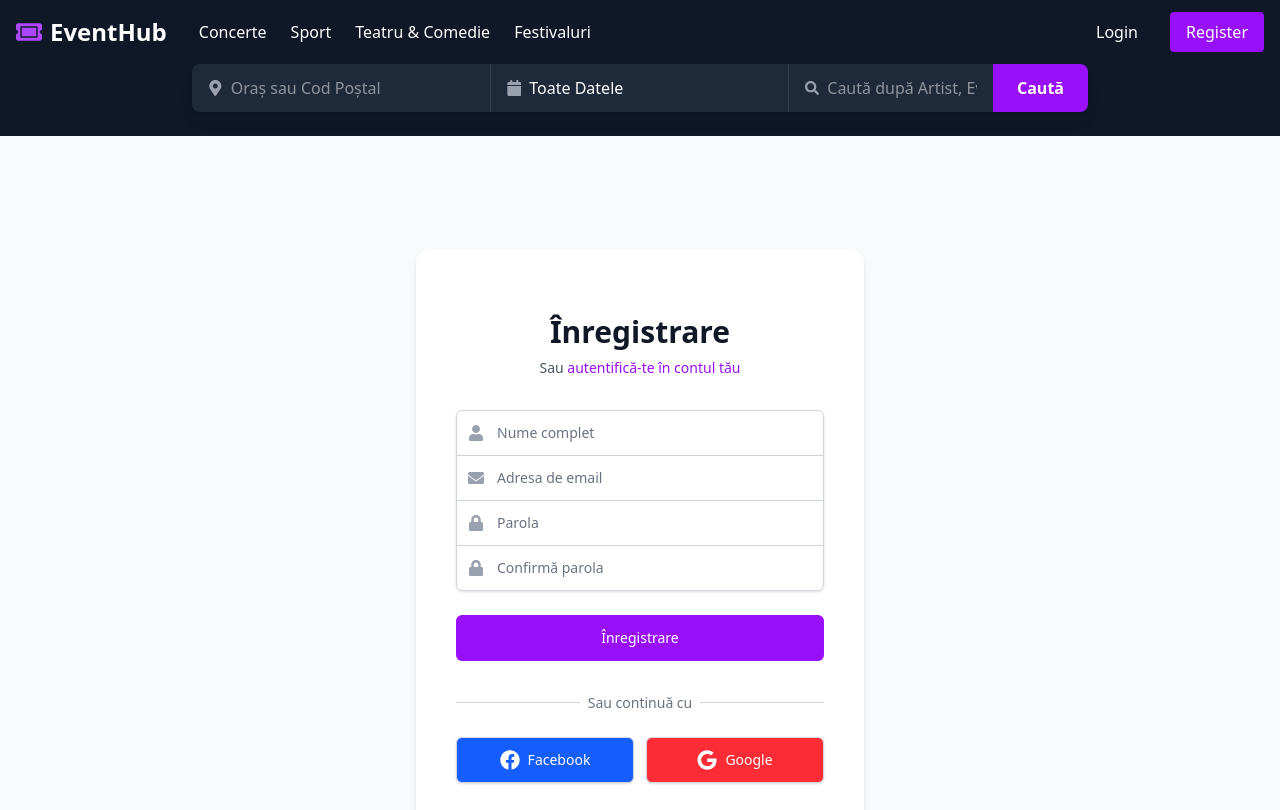
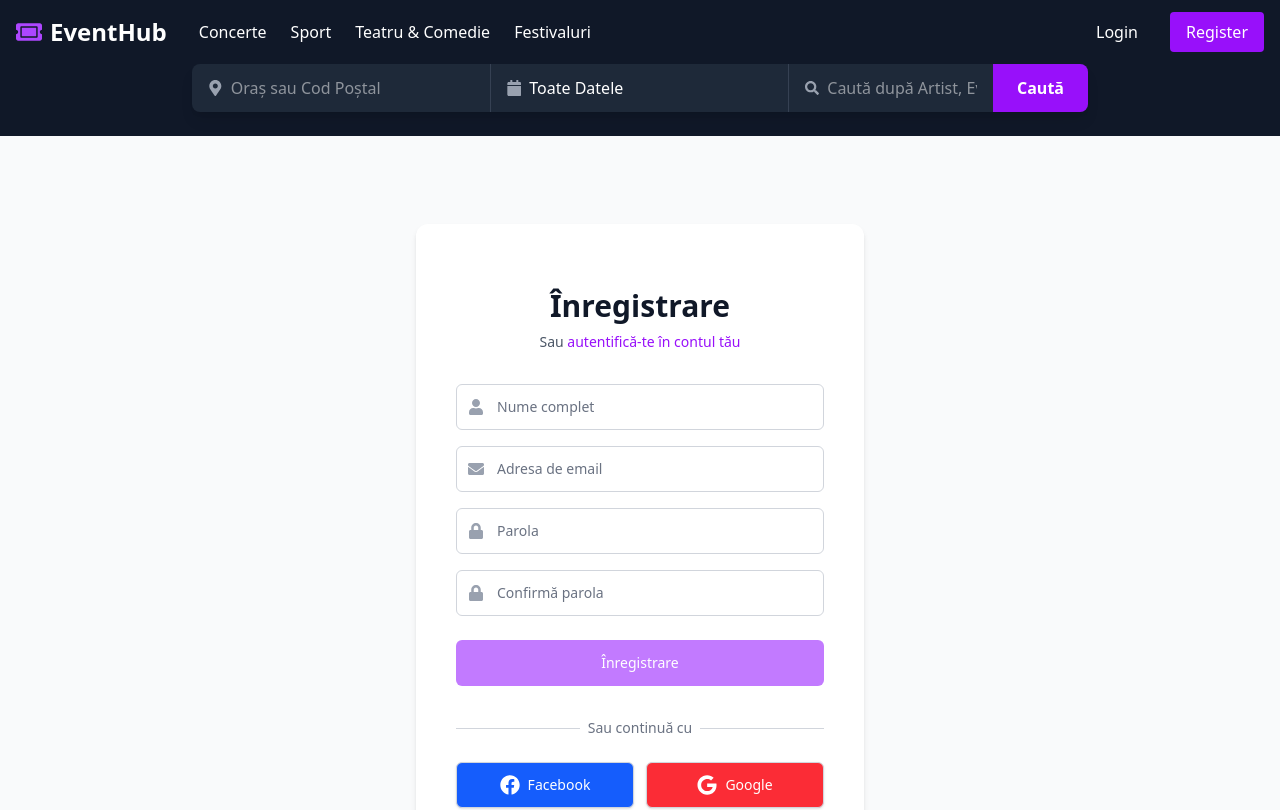
Before and after one commit to Valy2255/EventHub, a React (Vite) app in the folder frontend/: page /register in a window 1280 px wide. Shown: the top 810 px of the page. Built offline with nearby package versions, Linux system fonts and the light colour scheme; no server answers.

Commit message:
implemented remember me button functionality for auth

```diff
--- a/frontend/src/components/auth/SocialAuthCallback.jsx
+++ b/frontend/src/components/auth/SocialAuthCallback.jsx
@@ -1,7 +1,7 @@
 // src/components/auth/SocialAuthCallback.jsx
 import { useEffect, useState } from 'react';
 import { useNavigate, useLocation } from 'react-router-dom';
-import { useAuth } from '../../context/AuthContext';
+import { useAuth } from '../../hooks/useAuth';
 import api from '../../services/api';
 
 export default function SocialAuthCallback() {
--- a/frontend/src/components/layout/Header.jsx
+++ b/frontend/src/components/layout/Header.jsx
@@ -2,7 +2,7 @@
 import { useState } from 'react';
 import { Link } from 'react-router-dom';
 import { FaTicketAlt, FaSearch, FaMapMarkerAlt, FaCalendar, FaUserCircle } from 'react-icons/fa';
-import { useAuth } from '../../context/AuthContext'; // Update this path as needed
+import { useAuth } from '../../hooks/useAuth' // Update this path as needed
 
 export default function Header() {
   const [searchText, setSearchText] = useState('');
--- a/frontend/src/components/routing/PrivateRoute.jsx
+++ b/frontend/src/components/routing/PrivateRoute.jsx
@@ -1,6 +1,6 @@
 // src/components/routing/PrivateRoute.jsx
 import { Navigate, Outlet } from 'react-router-dom';
-import { useAuth } from '../../context/AuthContext';
+import { useAuth } from '../../hooks/useAuth';
 
 export default function PrivateRoute() {
   const { user, loading } = useAuth();
--- /dev/null
+++ b/frontend/src/hooks/useAuth.js
@@ -0,0 +1,7 @@
+// src/hooks/useAuth.js
+import { useContext } from 'react';
+import AuthContext from '../context/AuthContext';
+
+export function useAuth() {
+  return useContext(AuthContext);
+}
--- a/frontend/src/pages/Register.jsx
+++ b/frontend/src/pages/Register.jsx
@@ -1,8 +1,8 @@
 // src/pages/Register.jsx
-import { useState } from 'react';
+import { useState, useEffect } from 'react';
 import { Link, useNavigate } from 'react-router-dom';
-import { FaFacebook, FaGoogle, FaUser, FaEnvelope, FaLock } from 'react-icons/fa';
-import { useAuth } from '../context/AuthContext';
+import { FaFacebook, FaGoogle, FaUser, FaEnvelope, FaLock, FaCheckCircle, FaTimesCircle } from 'react-icons/fa';
+import { useAuth } from '../hooks/useAuth';
 
 export default function Register() {
   const [formData, setFormData] = useState({
@@ -11,11 +11,83 @@ export default function Register() {
     password: '',
     confirmPassword: ''
   });
+
+  const [validation, setValidation] = useState({
+    name: { valid: false, message: '' },
+    email: { valid: false, message: '' },
+    password: { valid: false, message: '' },
+    confirmPassword: { valid: false, message: '' },
+  });
+
   const [loading, setLoading] = useState(false);
   const [error, setError] = useState('');
 
   const { register, socialLogin } = useAuth();
   const navigate = useNavigate();
+
+  // Validare în timp real
+  useEffect(() => {
+    // Validare nume
+    if (formData.name.trim().length > 0) {
+      if (formData.name.trim().length < 3) {
+        setValidation(prev => ({
+          ...prev,
+          name: { valid: false, message: 'Numele trebuie să aibă cel puțin 3 caractere' }
+        }));
+      } else {
+        setValidation(prev => ({
+          ...prev,
+          name: { valid: true, message: '' }
+        }));
+      }
+    }
+
+    // Validare email
+    if (formData.email.trim().length > 0) {
+      const emailRegex = /^[^\s@]+@[^\s@]+\.[^\s@]+$/;
+      if (!emailRegex.test(formData.email)) {
+        setValidation(prev => ({
+          ...prev,
+          email: { valid: false, message: 'Adresa de email nu este validă' }
+        }));
+      } else {
+        setValidation(prev => ({
+          ...prev,
+          email: { valid: true, message: '' }
+        }));
+      }
+    }
+
+    // Validare parolă
+    if (formData.password.length > 0) {
+      if (formData.password.length < 6) {
+        setValidation(prev => ({
+          ...prev,
+          password: { valid: false, message: 'Parola trebuie să aibă cel puțin 6 caractere' }
+        }));
+      } else {
+        setValidation(prev => ({
+          ...prev,
+          password: { valid: true, message: '' }
+        }));
+      }
+    }
+
+    // Validare confirmare parolă
+    if (formData.confirmPassword.length > 0) {
+      if (formData.confirmPassword !== formData.password) {
+        setValidation(prev => ({
+          ...prev,
+          confirmPassword: { valid: false, message: 'Parolele nu coincid' }
+        }));
+      } else {
+        setValidation(prev => ({
+          ...prev,
+          confirmPassword: { valid: true, message: '' }
+        }));
+      }
+    }
+  }, [formData]);
 
   const handleChange = (e) => {
     setFormData({
@@ -24,12 +96,21 @@ export default function Register() {
     });
   };
 
+  const isFormValid = () => {
+    return (
+      validation.name.valid &&
+      validation.email.valid &&
+      validation.password.valid &&
+      validation.confirmPassword.valid
+    );
+  };
+
   const handleRegister = async (e) => {
     e.preventDefault();
     setError('');
 
-    if (formData.password !== formData.confirmPassword) {
-      setError('Parolele nu coincid');
+    if (!isFormValid()) {
+      setError('Te rugăm să corectezi erorile din formular');
       return;
     }
 
@@ -41,7 +122,13 @@ export default function Register() {
         email: formData.email,
         password: formData.password
       });
-      navigate('/');
+
+      // Redirecționare către login cu mesaj de succes
+      navigate('/login', {
+        state: {
+          successMessage: 'Cont creat cu succes! Te poți autentifica acum.'
+        }
+      });
     } catch (err) {
       setError(err.response?.data?.error || 'A apărut o eroare la înregistrare');
     } finally {
@@ -51,6 +138,24 @@ export default function Register() {
 
   const handleSocialLogin = (provider) => {
     socialLogin(provider);
+  };
+
+  const renderValidationIcon = (field) => {
+    if (formData[field] && formData[field].length > 0) {
+      return validation[field].valid ?
+        <FaCheckCircle className="absolute right-3 text-green-500" /> :
+        <FaTimesCircle className="absolute right-3 text-red-500" />;
+    }
+    return null;
+  };
+
+  const renderValidationMessage = (field) => {
+    if (formData[field] && formData[field].length > 0 && !validation[field].valid) {
+      return (
+        <p className="text-xs text-red-500 mt-1">{validation[field].message}</p>
+      );
+    }
+    return null;
   };
 
   return (
@@ -75,7 +180,7 @@ export default function Register() {
         )}
 
         <form className="mt-8 space-y-6" onSubmit={handleRegister}>
-          <div className="rounded-md shadow-sm -space-y-px">
+          <div className="space-y-4">
             <div>
               <label htmlFor="name" className="sr-only">Nume</label>
               <div className="flex items-center relative">
@@ -89,11 +194,18 @@ export default function Register() {
                   required
                   value={formData.name}
                   onChange={handleChange}
-                  className="appearance-none rounded-none relative block w-full px-10 py-3 border border-gray-300 placeholder-gray-500 text-gray-900 rounded-t-md focus:outline-none focus:ring-purple-500 focus:border-purple-500 focus:z-10 sm:text-sm"
+                  className={`appearance-none relative block w-full px-10 py-3 border ${
+                    formData.name && !validation.name.valid
+                      ? 'border-red-300 focus:ring-red-500 focus:border-red-500'
+                      : 'border-gray-300 focus:ring-purple-500 focus:border-purple-500'
+                  } rounded-md placeholder-gray-500 text-gray-900 focus:outline-none focus:z-10 sm:text-sm`}
                   placeholder="Nume complet"
                 />
+                {renderValidationIcon('name')}
               </div>
+              {renderValidationMessage('name')}
             </div>
+
             <div>
               <label htmlFor="email-address" className="sr-only">Adresa de email</label>
               <div className="flex items-center relative">
@@ -108,11 +220,18 @@ export default function Register() {
                   required
                   value={formData.email}
                   onChange={handleChange}
-                  className="appearance-none rounded-none relative block w-full px-10 py-3 border border-gray-300 placeholder-gray-500 text-gray-900 focus:outline-none focus:ring-purple-500 focus:border-purple-500 focus:z-10 sm:text-sm"
+                  className={`appearance-none relative block w-full px-10 py-3 border ${
+                    formData.email && !validation.email.valid
+                      ? 'border-red-300 focus:ring-red-500 focus:border-red-500'
+                      : 'border-gray-300 focus:ring-purple-500 focus:border-purple-500'
+                  } rounded-md placeholder-gray-500 text-gray-900 focus:outline-none focus:z-10 sm:text-sm`}
                   placeholder="Adresa de email"
                 />
+                {renderValidationIcon('email')}
               </div>
+              {renderValidationMessage('email')}
             </div>
+
             <div>
               <label htmlFor="password" className="sr-only">Parola</label>
               <div className="flex items-center relative">
@@ -127,11 +246,18 @@ export default function Register() {
                   required
                   value={formData.password}
                   onChange={handleChange}
-                  className="appearance-none rounded-none relative block w-full px-10 py-3 border border-gray-300 placeholder-gray-500 text-gray-900 focus:outline-none focus:ring-purple-500 focus:border-purple-500 focus:z-10 sm:text-sm"
+                  className={`appearance-none relative block w-full px-10 py-3 border ${
+                    formData.password && !validation.password.valid
+                      ? 'border-red-300 focus:ring-red-500 focus:border-red-500'
+                      : 'border-gray-300 focus:ring-purple-500 focus:border-purple-500'
+                  } rounded-md placeholder-gray-500 text-gray-900 focus:outline-none focus:z-10 sm:text-sm`}
                   placeholder="Parola"
                 />
+                {renderValidationIcon('password')}
               </div>
+              {renderValidationMessage('password')}
             </div>
+
             <div>
               <label htmlFor="confirmPassword" className="sr-only">Confirmă parola</label>
               <div className="flex items-center relative">
@@ -146,20 +272,26 @@ export default function Register() {
                   required
                   value={formData.confirmPassword}
                   onChange={handleChange}
-                  className="appearance-none rounded-none relative block w-full px-10 py-3 border border-gray-300 placeholder-gray-500 text-gray-900 rounded-b-md focus:outline-none focus:ring-purple-500 focus:border-purple-500 focus:z-10 sm:text-sm"
+                  className={`appearance-none relative block w-full px-10 py-3 border ${
+                    formData.confirmPassword && !validation.confirmPassword.valid
+                      ? 'border-red-300 focus:ring-red-500 focus:border-red-500'
+                      : 'border-gray-300 focus:ring-purple-500 focus:border-purple-500'
+                  } rounded-md placeholder-gray-500 text-gray-900 focus:outline-none focus:z-10 sm:text-sm`}
                   placeholder="Confirmă parola"
                 />
+                {renderValidationIcon('confirmPassword')}
               </div>
+              {renderValidationMessage('confirmPassword')}
             </div>
           </div>
 
           <div>
             <button
               type="submit"
-              disabled={loading}
-              className={`group relative w-full flex justify-center py-3 px-4 border border-transparent text-sm font-medium rounded-md text-white bg-purple-600 hover:bg-purple-700 focus:outline-none focus:ring-2 focus:ring-offset-2 focus:ring-purple-500 ${
-                loading ? 'opacity-70 cursor-not-allowed' : ''
-              }`}
+              disabled={loading || !isFormValid()}
+              className={`group relative w-full flex justify-center py-3 px-4 border border-transparent text-sm font-medium rounded-md text-white ${
+                isFormValid() ? 'bg-purple-600 hover:bg-purple-700' : 'bg-purple-400 cursor-not-allowed'
+              } focus:outline-none focus:ring-2 focus:ring-offset-2 focus:ring-purple-500 transition-colors`}
             >
               {loading ? 'Se procesează...' : 'Înregistrare'}
             </button>
```
Also changed, not shown: frontend/src/context/AuthContext.jsx (+37 -7 lines), frontend/src/pages/Login.jsx (+79 -26 lines), frontend/src/services/api.js (+21 -8 lines), frontend/src/pages/ForgotPassword.jsx (added), 2 other files (tests, documents, lock files or other folders).
